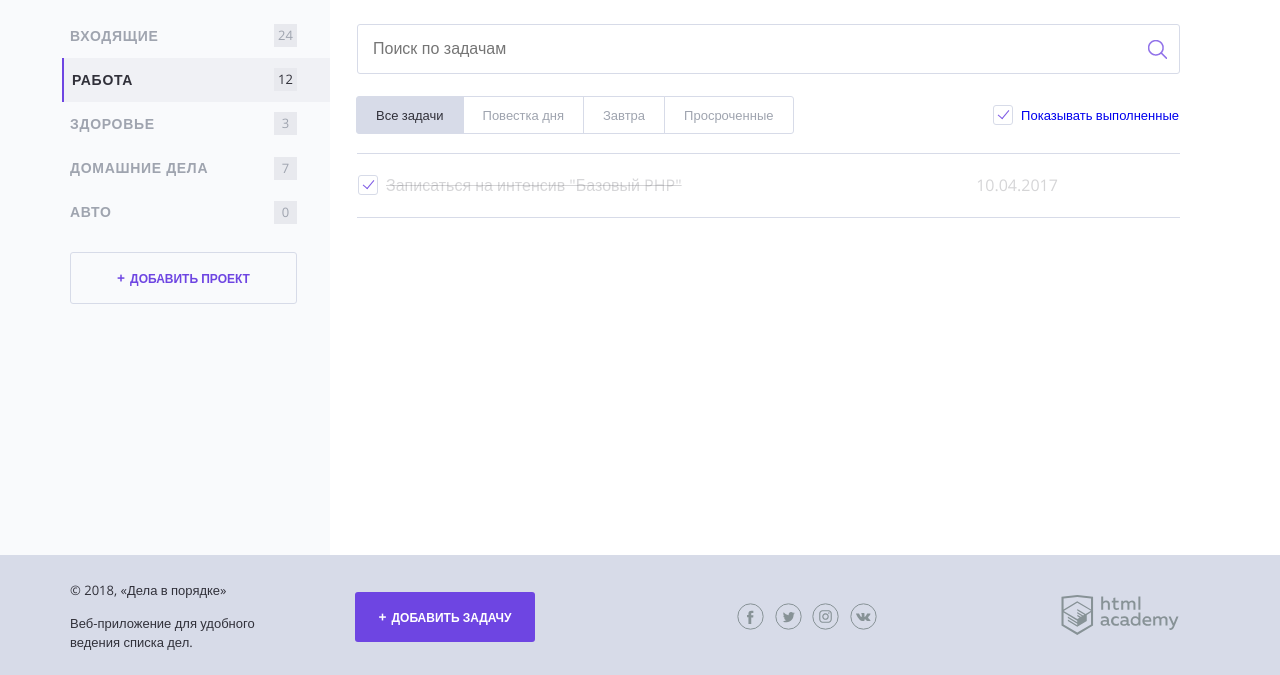
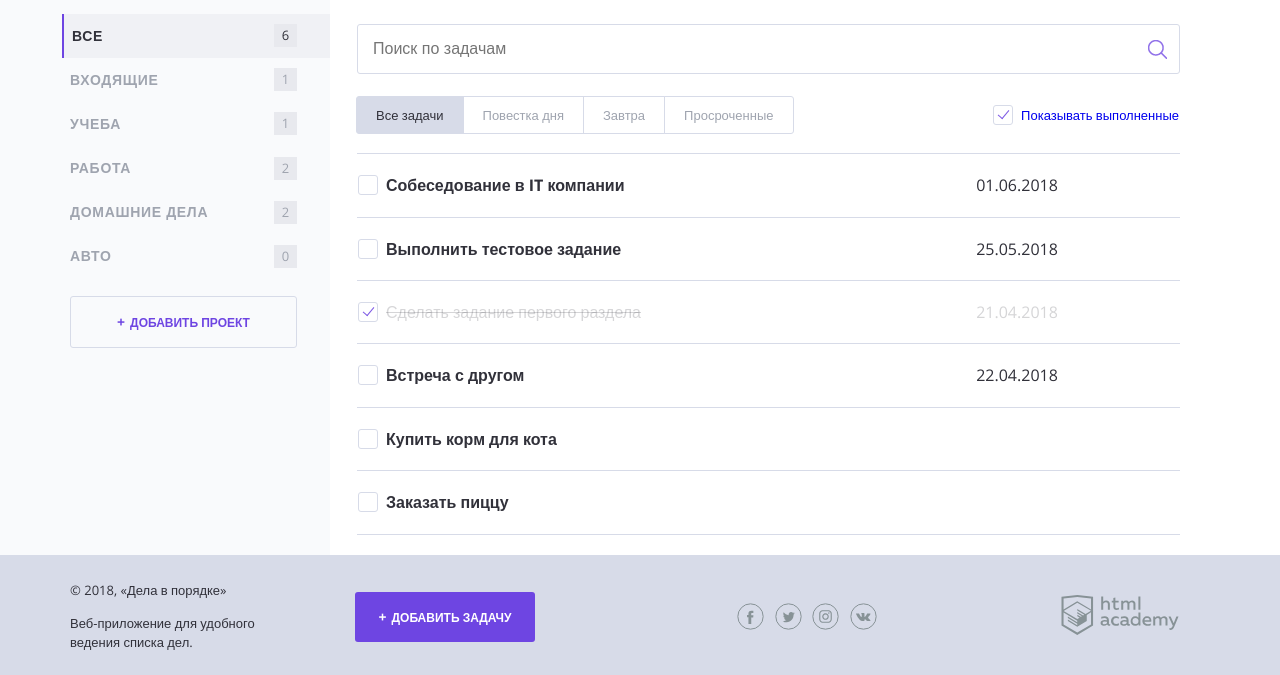
Before and after one commit to Lennore90/417449-doingsdone-1, a PHP site: page / in a window 1280 px wide. Shown: the part 125-800 px from the top of the page. Run offline with PHP 8.4, Linux system fonts and the light colour scheme.

Commit message:
Задание №6

```diff
--- a/index.php
+++ b/index.php
@@ -1,6 +1,66 @@
 <?php
+
 // показывать или нет выполненные задачи
 $show_complete_tasks = rand(0, 1);
+
+$project_list=["Все","Входящие","Учеба","Работа","Домашние дела","Авто"];
+
+$tasks=[
+    [
+        'title'=>"Собеседование в IT компании",
+        'deadline'=>"01.06.2018",
+        'project'=>"Работа",
+        'is_done'=>false,
+    ],
+    [
+        'title'=>"Выполнить тестовое задание",
+        'deadline'=>"25.05.2018",
+        'project'=>"Работа",
+        'is_done'=>false,
+    ],
+    [
+        'title'=>"Сделать задание первого раздела",
+        'deadline'=>"21.04.2018",
+        'project'=>"Учеба",
+        'is_done'=>true,
+    ],
+    [
+        'title'=>"Встреча с другом",
+        'deadline'=>"22.04.2018",
+        'project'=>"Входящие",
+        'is_done'=>false,
+    ],
+    [
+        'title'=>"Купить корм для кота",
+        'deadline'=>null,
+        'project'=>"Домашние дела",
+        'is_done'=>false,
+    ],
+    [
+        'title'=>"Заказать пиццу",
+        'deadline'=>null,
+        'project'=>"Домашние дела",
+        'is_done'=>false,
+    ],
+];
+
+function task_count($task_array, $project_name,$show_complete_tasks) {
+    $count=0;
+    foreach ($task_array as $task){
+        if ($show_complete_tasks==1){
+            if ($task['project']==$project_name||$project_name=='Все'){
+                $count++;
+            }
+
+        }else{
+            if (($project_name=='Все'||$task['project']==$project_name)&&$task['is_done']==false){
+                $count++;
+            }
+        }
+    }
+    return $count;
+}
+
 ?>
 <!DOCTYPE html>
 <html lang="ru">
@@ -45,30 +105,12 @@ $show_complete_tasks = rand(0, 1);
 
                 <nav class="main-navigation">
                     <ul class="main-navigation__list">
-                        <li class="main-navigation__list-item">
-                            <a class="main-navigation__list-item-link" href="#">Входящие</a>
-                            <span class="main-navigation__list-item-count">24</span>
+                        <? foreach($project_list as $category): ?>
+                            <li class="main-navigation__list-item <?=$category==$project_list[0] ?'main-navigation__list-item--active':''?>">
+                                <a class="main-navigation__list-item-link" href="#"><?=$category?></a>
+                                <span class="main-navigation__list-item-count"><?=task_count($tasks,$category,$show_complete_tasks)?></span>
                             </li>
-
-                        <li class="main-navigation__list-item main-navigation__list-item--active">
-                            <a class="main-navigation__list-item-link" href="#">Работа</a>
-                            <span class="main-navigation__list-item-count">12</span>
-                        </li>
-
-                        <li class="main-navigation__list-item">
-                            <a class="main-navigation__list-item-link" href="#">Здоровье</a>
-                            <span class="main-navigation__list-item-count">3</span>
-                        </li>
-
-                        <li class="main-navigation__list-item">
-                            <a class="main-navigation__list-item-link" href="#">Домашние дела</a>
-                            <span class="main-navigation__list-item-count">7</span>
-                        </li>
-
-                        <li class="main-navigation__list-item">
-                            <a class="main-navigation__list-item-link" href="#">Авто</a>
-                            <span class="main-navigation__list-item-count">0</span>
-                        </li>
+                        <? endforeach; ?>
                     </ul>
                 </nav>
 
@@ -101,20 +143,22 @@ $show_complete_tasks = rand(0, 1);
                 </div>
 
                 <table class="tasks">
-                    <? if ($show_complete_tasks==1):?>
-                        <tr class="tasks__item task task--completed">
+                    <? foreach ($tasks as $task):?>
+                        <?if ($show_complete_tasks==1||$task['is_done']==false):?>
+                            <tr class="tasks__item task task<?=$task['is_done']===true ? '--completed':''?>">
                                 <td class="task__select">
                                     <label class="checkbox task__checkbox">
-                                    <input class="checkbox__input visually-hidden" type="checkbox" checked>
-                                    <span class="checkbox__text">Записаться на интенсив "Базовый PHP"</span>
+                                        <input class="checkbox__input visually-hidden" type="checkbox" <?=$task['is_done']===true ?'checked':''?>>
+                                        <span class="checkbox__text"><?=$task['title']?></span>
                                     </label>
                                 </td>
-                            <td class="task__date">10.04.2017</td>
+                                <td class="task__date"><?=$task['deadline']?></td>
 
                                 <td class="task__controls">
                                 </td>
                             </tr>
                         <? endif; ?>
+                    <? endforeach; ?>
                 </table>
             </main>
         </div>
```
Lines whose indentation alone changed are shown as unchanged.
